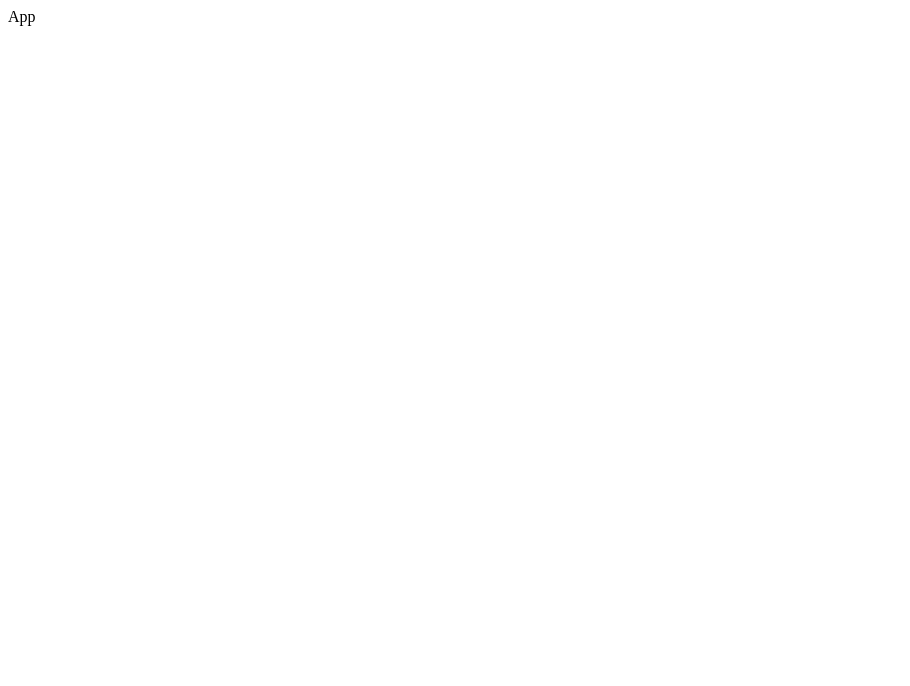
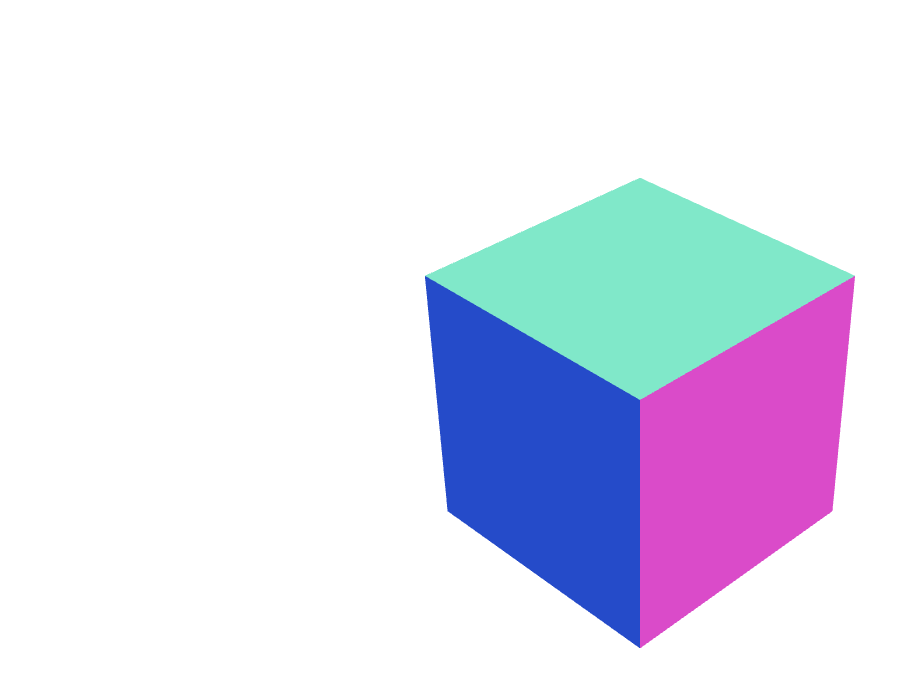
Before and after one commit to cho-hyeonjin/meetatverse, a React (Vite) app in the folder client/: page / in a window 1280 px wide. Shown: the top 686 px of the page, without its empty margins (0-910 px from the left). Built offline with nearby package versions, Linux system fonts and the light colour scheme.

Commit message:
test component

```diff
--- a/client/package.json
+++ b/client/package.json
@@ -11,8 +11,12 @@
   },
   "author": "cho-hyeonjin",
   "dependencies": {
+    "@react-three/drei": "^9.105.4",
+    "@react-three/fiber": "^8.16.2",
+    "@types/three": "^0.164.0",
     "react": "^18.2.0",
-    "react-dom": "^18.2.0"
+    "react-dom": "^18.2.0",
+    "three": "^0.164.1"
   },
   "devDependencies": {
     "@react-three/eslint-plugin": "^0.1.1",
--- a/client/src/App.jsx
+++ b/client/src/App.jsx
@@ -1,10 +1,12 @@
-import "./App.css";
+import { Canvas } from "@react-three/fiber";
+import { Experience } from "./components/Experience";
 
 function App() {
   return (
-    <>
-      <div>App</div>
-    </>
+    <Canvas shadows camera={{ position: [3, 3, 3], fov: 30 }}>
+      <color attatch="background" args={["#ececec"]} />
+      <Experience />
+    </Canvas>
   );
 }
 
--- /dev/null
+++ b/client/src/components/Experience.jsx
@@ -0,0 +1,13 @@
+import { OrbitControls } from "@react-three/drei";
+
+export const Experience = () => {
+  return (
+    <>
+      <OrbitControls />
+      <mesh>
+        <boxGeometry />
+        <meshNormalMaterial />
+      </mesh>
+    </>
+  );
+};
--- a/client/src/index.css
+++ b/client/src/index.css
@@ -0,0 +1,8 @@
+#root {
+  width: 100vw;
+  height: 100vh;
+}
+
+body {
+  margin: 0;
+}
```
Also changed, not shown: client/src/App.css (deleted), 1 other file (tests, documents, lock files or other folders).
